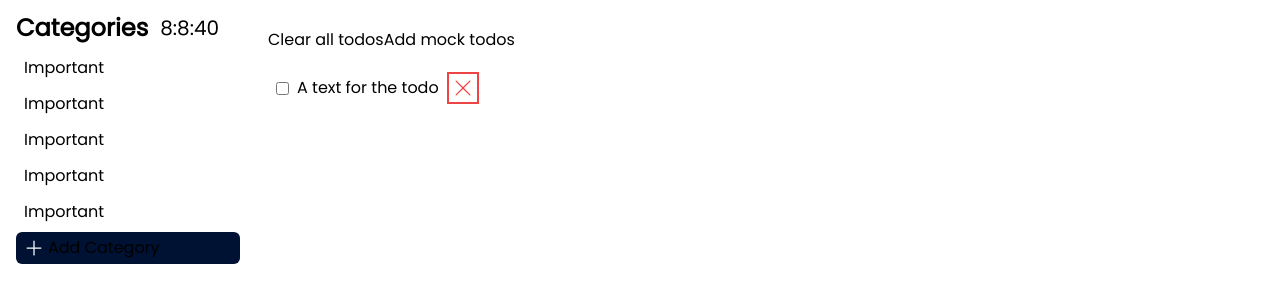
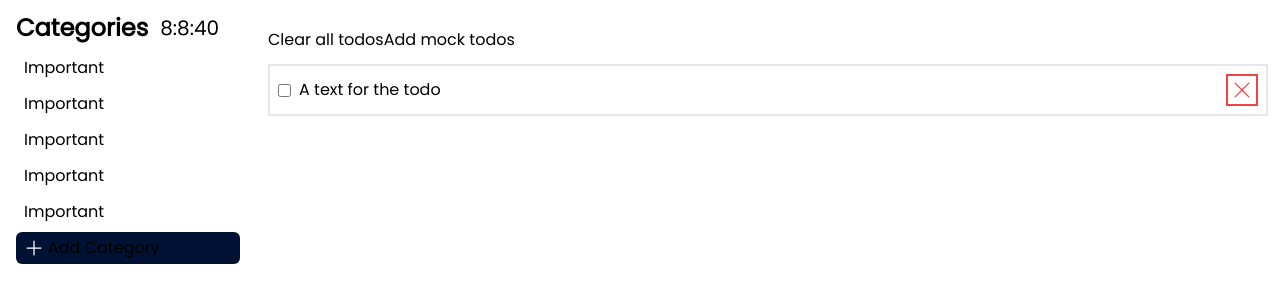
Before and after one commit to Kenramiscal1106/vue-todo-app, a Vue app: page / in a window 1280 px wide. Both pictures are taken after a click on the button "Add mock todos". Shown: the top 302 px of the page. Built offline with nearby package versions, Linux system fonts and the light colour scheme.

Commit message:
style(components): :lipstick: add border to component

```diff
--- a/src/components/main/TodoItem.vue
+++ b/src/components/main/TodoItem.vue
@@ -10,9 +10,9 @@ import { watch } from 'vue';
 </script>
 
 <template>
-  <div class="flex gap-2 p-2 items-center">
+  <div class="flex gap-2 p-2 items-center border-2 dark:border-secondary border-primary">
     <input type="checkbox" v-model="todo.done" >
-    <div>
+    <div class="flex-1">
       <div>{{todo.text}}</div>
     </div>
     <button class="p-1 border-red-500 hover:bg-red-600 active:bg-red-700 transition-colors border-2 group" @click="todos.$patch({value: todos.value.filter(todoStore => todoStore.id !== todo.id)})">
```
